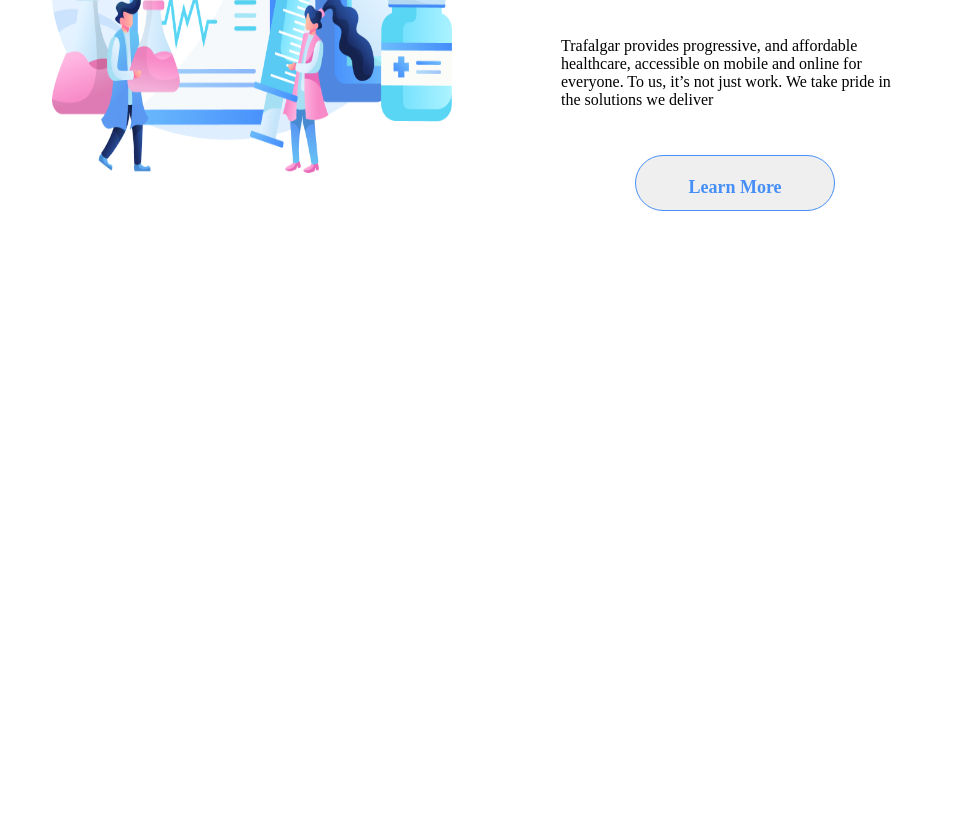
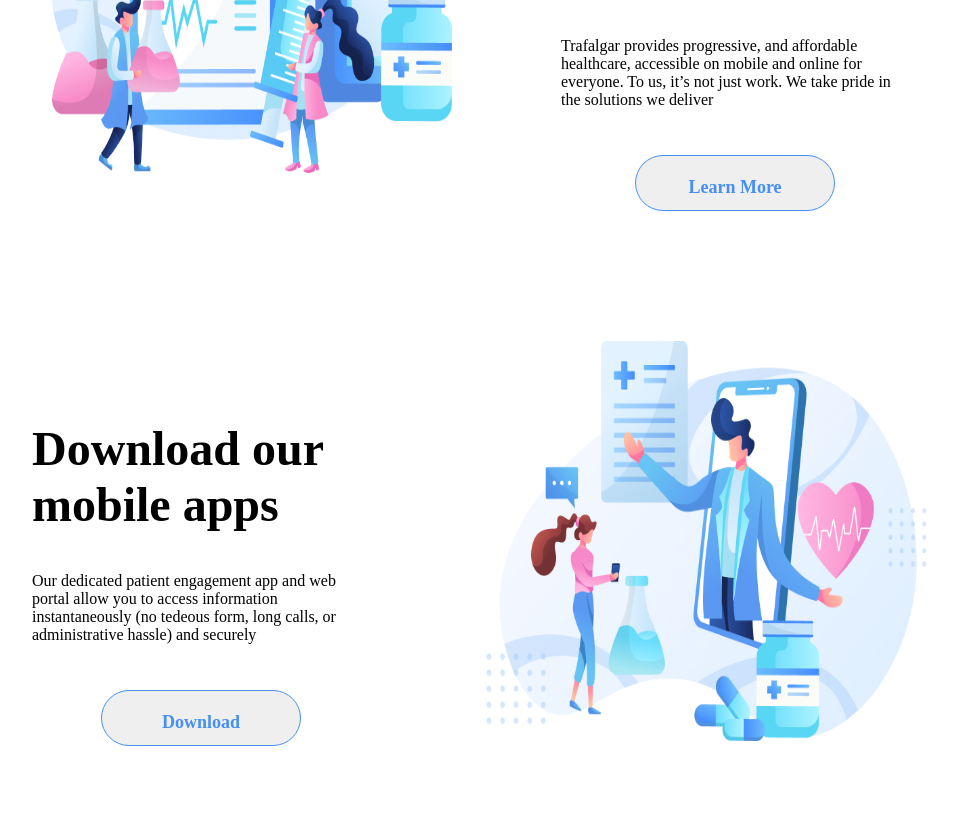
Before and after one commit to Arman7052/Health-Care-with-CSS, a plain HTML site: page index.html in a window 1280 px wide. Shown: the part 2111-2940 px from the top of the page, without its empty margins (180-1137 px from the left). Before the commit the page ends 2380 px from the top, so only its background shows below. Drawn offline with Linux system fonts and the light colour scheme.

Commit message:
Download section

```diff
--- a/index.html
+++ b/index.html
@@ -100,6 +100,26 @@
                 </div>
             </div>
         </section>
+
+        <!-- Downloading section -->
+        <section class="sec03">
+            <div>
+                <h1 class="sec03-h1">Download our
+                    mobile apps</h1>
+                <p>Our dedicated patient engagement app and
+                    web portal allow you to access information instantaneously (no tedeous form, long calls,
+                    or administrative hassle) and securely</p>
+                <div class="btn">
+                    <button class="btn-primary">Download</button>
+                </div>
+            </div>
+            <div>
+                <img class="sec03-img" src="./Assests/trafalgar-illustration sec03 1.png"
+                    alt="trafalgar-header illustration 1">
+
+            </div>
+
+        </section>
     </main>
 
     <footer>
--- a/styles.css
+++ b/styles.css
@@ -1,4 +1,4 @@
- /* Navber section */
+ /* Navbar section */
 nav {
     display: flex;
     justify-content: space-between;
@@ -114,7 +114,7 @@ hero {
     font-style: normal;
     font-weight: 700;
     line-height: 56px;
-    /* 233.333% */
+
 }
 
 .service-p {
@@ -124,7 +124,7 @@ hero {
     font-style: normal;
     font-weight: 300;
     line-height: 28px;
-    /* 175% */
+
 }
 .btn {
     text-align: center;
@@ -169,3 +169,27 @@ hero {
     font-weight: 700;
     line-height: 56px;
 }
+
+.sec03 {
+    display: flex;
+    justify-content: space-between;
+    gap: 109px;
+    margin-left: 204px;
+    margin-right: 163px;
+    padding-top: 50px;
+    padding-bottom: 50px;
+}
+.sec03-img {
+    width: 450px;
+    height: 400px;
+    padding-top: 30px;
+}
+.sec03-h1 {
+    color: #000;
+    font-family: Mulish;
+    padding-top: 70px;
+    font-size: 48px;
+    font-style: normal;
+    font-weight: 700;
+    line-height: 56px;
+}
```
